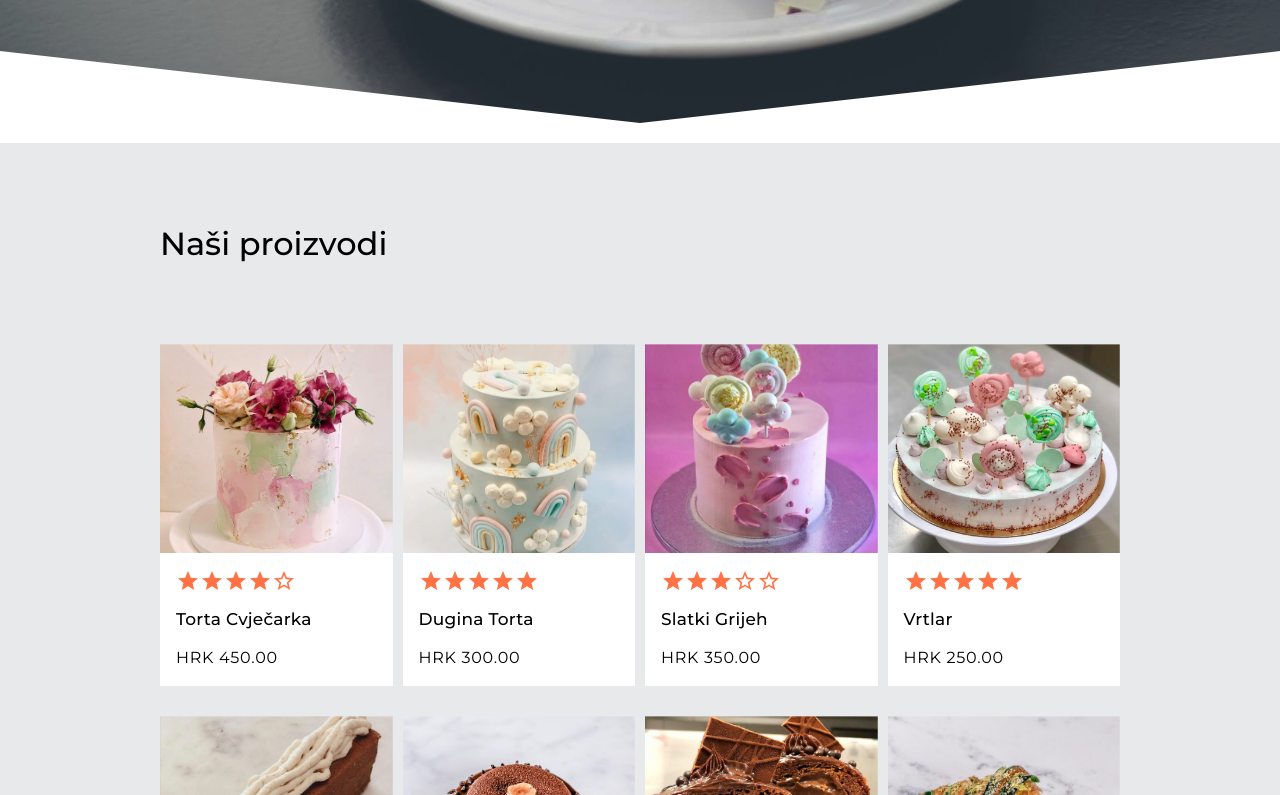
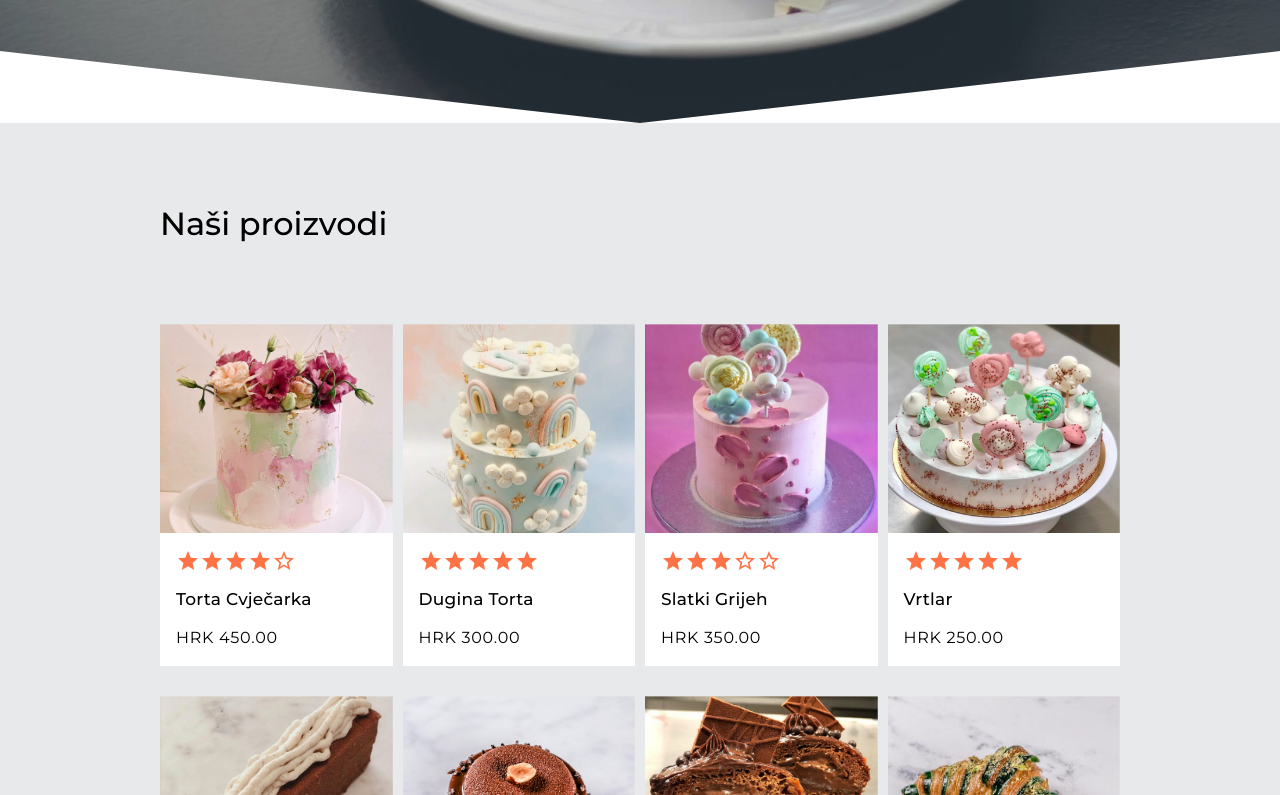
Before and after one commit to marian-7/meet-mia, a React (Create React App) app: page / in a window 1280 px wide. Shown: the part 665-1460 px from the top of the page. Built offline with nearby package versions, Linux system fonts and the light colour scheme.

Commit message:
fix: margin for product section

```diff
--- a/src/styles/pages/HomePage.module.scss
+++ b/src/styles/pages/HomePage.module.scss
@@ -37,7 +37,6 @@
   width: 100%;
 
   &.grayBg {
-    margin-top: rem(20);
     background-color: $color-background-grey;
   }
 
```
